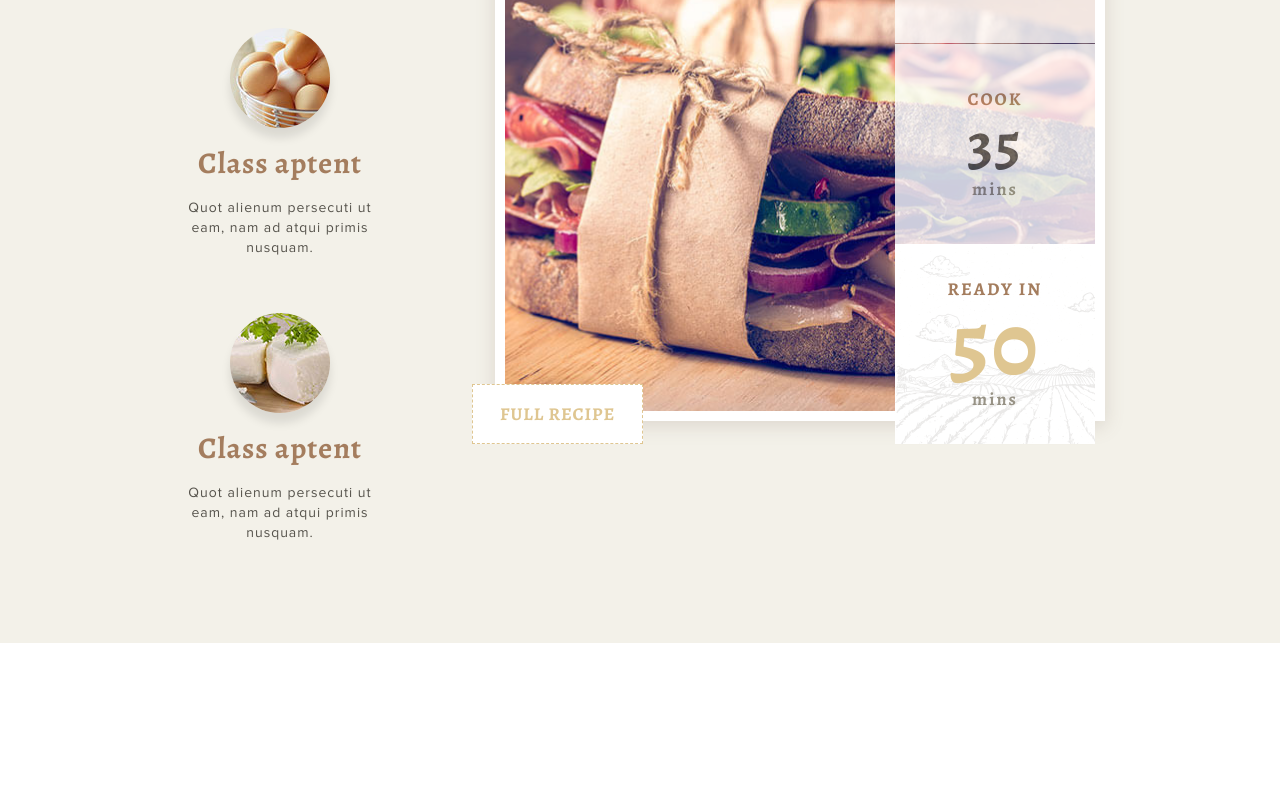
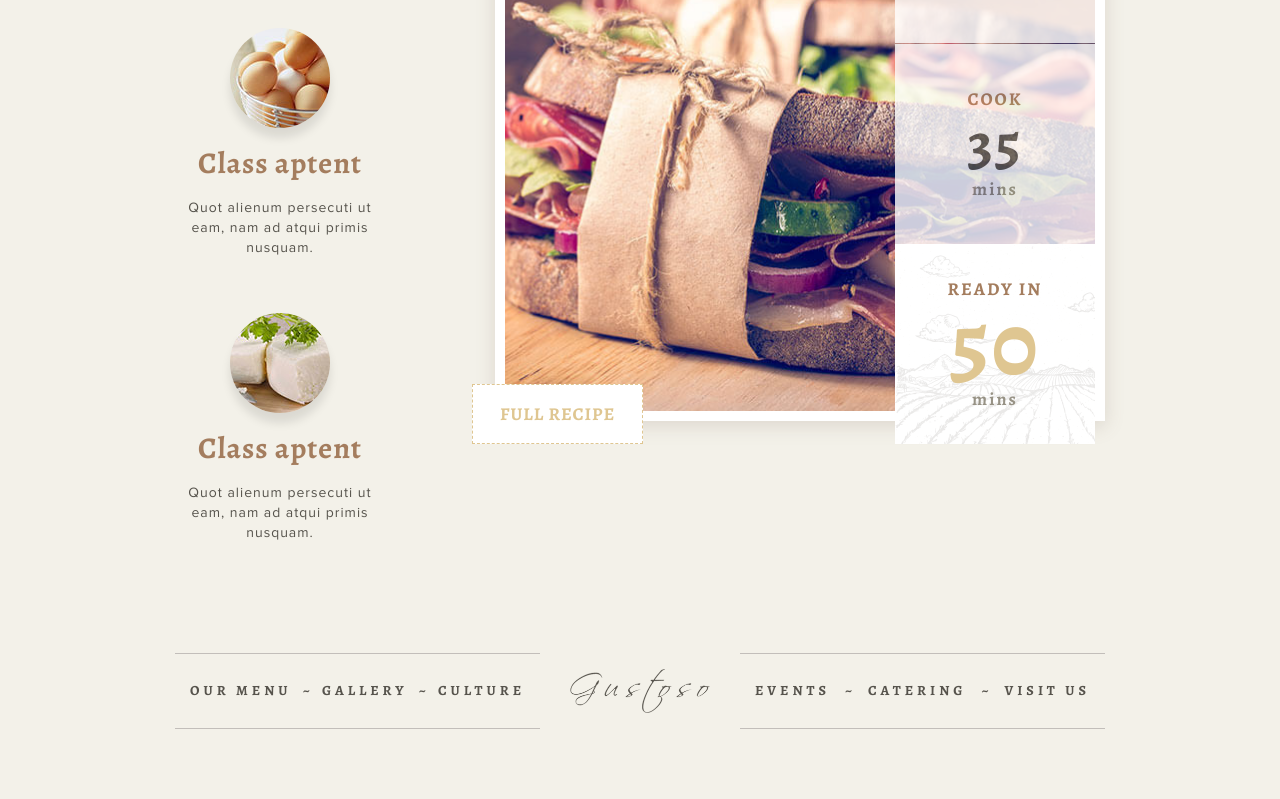
Before and after one commit to egrechnev/gustoso, a website: page app/index.html in a window 1280 px wide. Shown: the part 3549-4348 px from the top of the page. Before the commit the page ends 4192 px from the top, so only its background shows below. Drawn offline with Linux system fonts and the light colour scheme.

Commit message:
feature footer

```diff
--- a/app/index.html
+++ b/app/index.html
@@ -351,6 +351,46 @@
 		</div>
 	</section>
 
+	<footer class="footer">
+		<div class="container">
+			<div class="row align-items-center">
+				<div class="col">
+					<ul class="footer__list d-flex justify-content-between align-items-center">
+						<li>
+							<a data-fake-link class="footer__link" href="">Our menu</a>
+						</li>
+						<li>~</li>
+						<li>
+							<a data-fake-link class="footer__link" href="">Gallery</a>
+						</li>
+						<li>~</li>
+						<li>
+							<a data-fake-link class="footer__link" href="">Culture</a>
+						</li>
+					</ul>
+				</div>
+				<div class="col-12 col-lg-auto text-center">
+					<a class="footer__logo" href=""><img class="img-responsive" src="img/logo-footer.png"></a>
+				</div>
+				<div class="col">
+					<ul class="footer__list d-flex justify-content-between align-items-center">
+						<li>
+							<a data-fake-link class="footer__link" href="">Events</a>
+						</li>
+						<li>~</li>
+						<li>
+							<a data-fake-link class="footer__link" href="">Catering</a>
+						</li>
+						<li>~</li>
+						<li>
+							<a data-fake-link class="footer__link" href="">Visit us</a>
+						</li>
+					</ul>
+				</div>
+			</div>
+		</div>
+	</footer>
+
 </div>
 
 	<script src="js/scripts.min.js"></script>
--- a/app/scss/_media.scss
+++ b/app/scss/_media.scss
@@ -34,6 +34,14 @@
 		.breakfast-sheet{
 			height: 608px;
 			padding: 188px 89px 0 59px;
+		}
+	}
+
+/*  footer
+========================================== */
+	.footer{
+		&__list{
+			padding: 25px 15px;
 		}
 	}
 
@@ -121,6 +129,17 @@
 	.sandwich{
 		.composition{
 			margin-top: 55px;
+		}
+	}
+
+/*  footer
+========================================== */
+	.footer{
+		&__logo{
+			margin: 20px 0;
+		}
+		&__list{
+			padding: 25px 40px;
 		}
 	}
 
@@ -368,6 +387,17 @@
 		}
 	}
 
+/*  footer
+========================================== */
+	.footer{
+		&__list{
+			padding: 25px 5vw;
+		}
+		&__link{
+			font-size: 2.8vw;
+		}
+	}
+
 }
 
 
--- a/app/scss/_vars.scss
+++ b/app/scss/_vars.scss
@@ -22,6 +22,9 @@ $breakfast-sheet-btn-border: #9e9c93;
 $sandwich-bg: #f3f1e9;
 $composition-title: #a47d5e;
 $recipe-btn: #dfc691;
+$footer-bg: #f3f1e9;
+$footer-link-hover: #a47d5e;
+$footer-border: #c2beba;
 
 // Customization Bootstrap vars from "app/libs/bootstrap/scss/_variables.scss"
 $grid-gutter-width: 30px;
--- a/app/scss/main.scss
+++ b/app/scss/main.scss
@@ -781,4 +781,35 @@ b, strong {
 }
 
 
+/*  footer
+========================================== */
+
+.footer{
+	background: $footer-bg;
+	padding: 10px 0 70px 0;
+	&__logo{
+		width: 140px;
+    	display: inline-block;
+	}
+	&__list{
+		border-top: 1px solid $footer-border;
+		border-bottom: 1px solid $footer-border;
+		padding: 25px 40px;
+	}
+	&__link{
+		color: $text;
+		letter-spacing: 4px;
+		font-size: 14px;
+		line-height: 24px;
+		text-transform: uppercase;
+		&:hover{
+			color: $footer-link-hover;
+			text-decoration: none;
+		}
+	}
+}
+
+// background-color: #c2beba;
+// box-shadow: 0 35px 17.6px 25.4px rgba(0, 0, 0, 0.38);
+
 @import "media"; // Always at the end
```
Also changed, not shown: app/css/main.min.css, app/img/logo-footer.png (added), app/img/logo.png, app/img/logo0.png (added).
